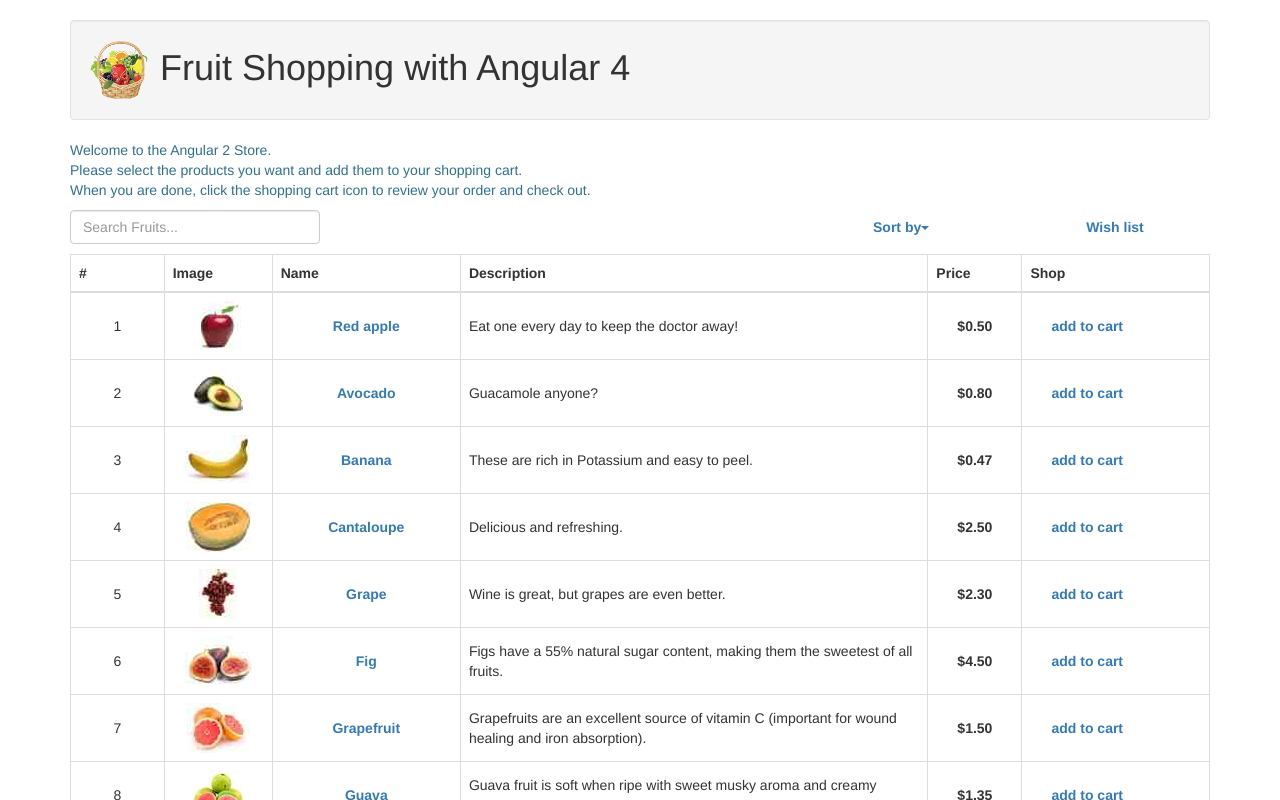
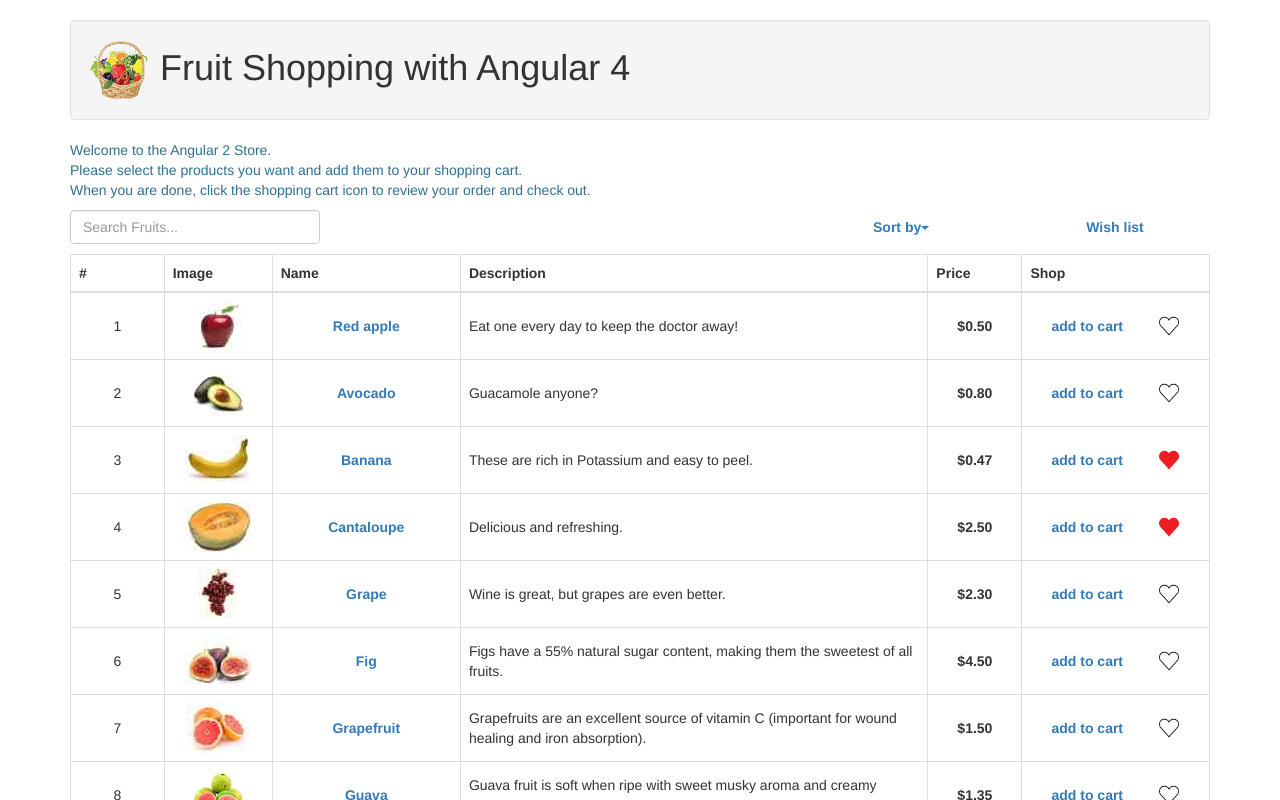
Before and after one commit to lekova/fruit-shopping-app, an Angular app: page /fruits in a window 1280 px wide. Shown: the top 800 px of the page. Built offline with nearby package versions, Linux system fonts and the light colour scheme.

Commit message:
add favorite to detail component in html and scss, need to connect with event

```diff
--- a/src/app/fruit-detail/fruit-detail.component.html
+++ b/src/app/fruit-detail/fruit-detail.component.html
@@ -1,9 +1,12 @@
 <div class="container" *ngIf="fruit">
   <div class="row-fluid ">
-    <div class="col-md-8">
+    <div class="col-md-7">
       <p class="text-info">
         <img src="{{fruit.img}}" alt="{{fruit.name}}"> <strong>{{fruit.name}}</strong>: {{fruit.description}}
       </p>
+    </div>
+    <div class="col-md-1">
+        <div class="favorite" [ngClass]="{'isFavorite': fruit.favorite}" (click)="setFavorite(fruit.id)"></div>
     </div>
     <div class="col-md-4">
       <p class="alert alert-warning price-box">{{fruit.price | currency:USD:true}}</p>
--- a/src/app/fruit-detail/fruit-detail.component.scss
+++ b/src/app/fruit-detail/fruit-detail.component.scss
@@ -2,3 +2,7 @@
   text-align: center;
   font-weight: bold;
 }
+
+.favorite {
+  margin-top: 25%;
+}
--- a/src/styles.scss
+++ b/src/styles.scss
@@ -42,3 +42,28 @@
 .border-blue {
     border: 1px solid blue;
 }
+
+.favorite {
+  display: flex;
+  float: left;
+  background-image: url('./assets/heart-empty-icon.png');
+  background-repeat: no-repeat;
+  background-position: 0 0;
+  background-size: 20px;
+  min-width: 20px;
+  min-height: 20px;
+  vertical-align: middle;
+}
+
+.favorite:hover {
+  cursor: pointer;
+}
+
+.isFavorite {
+  background-image: url('./assets/heart-fav-icon.png');
+}
+
+.logo {
+  cursor: pointer;
+  text-decoration: none;
+}
```
Also changed, not shown: src/app/fruit-detail/fruit-detail.component.ts (line endings or trailing spaces).
